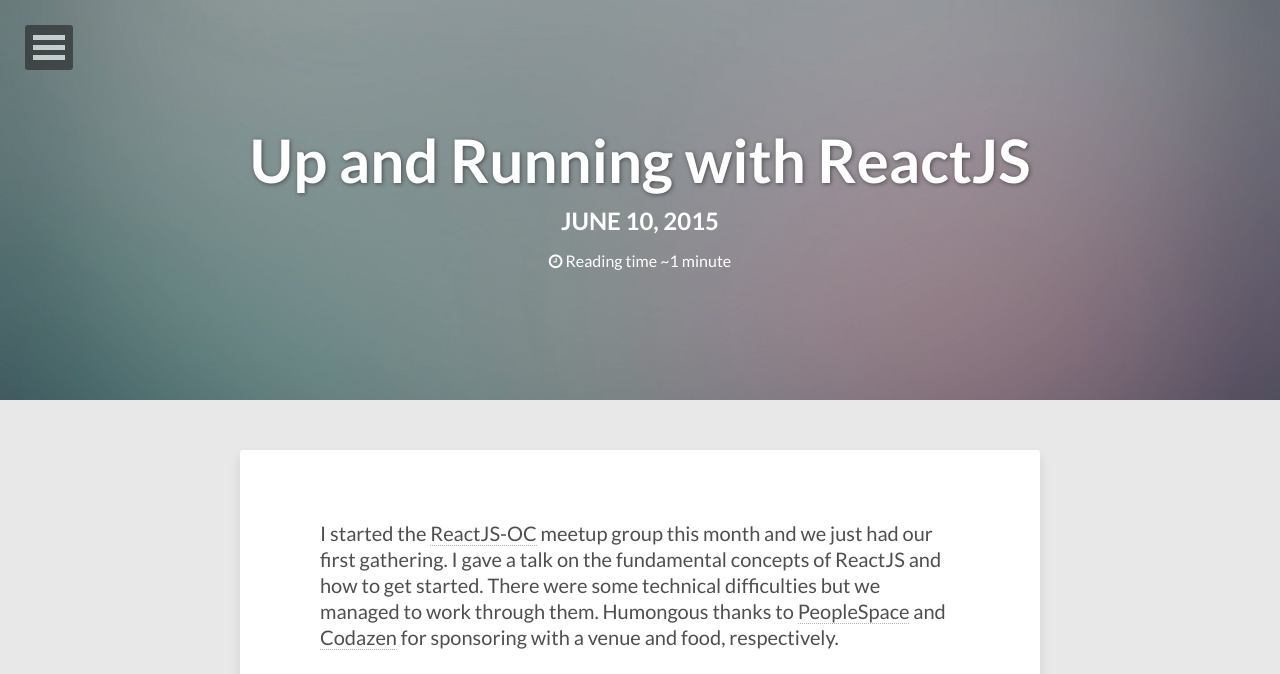
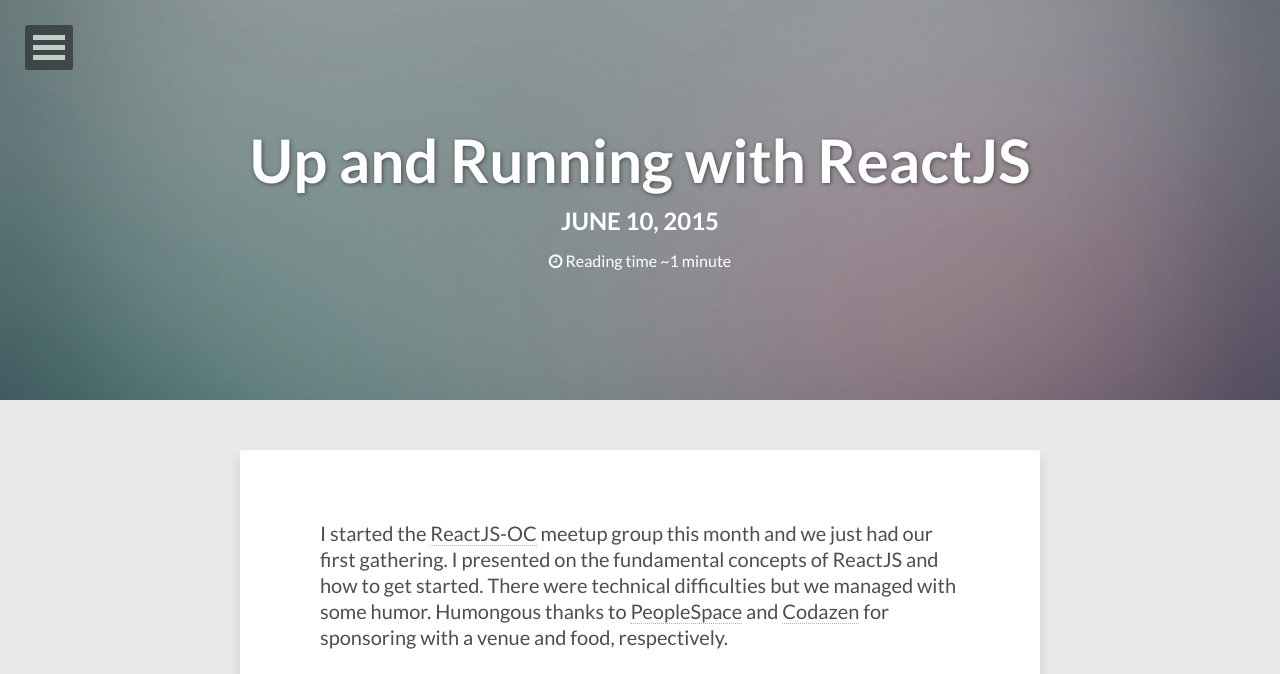
Before and after one commit to locnguyen/locnguyen.github.io, a Jekyll site: the page built from _posts/2015-06-10-up-and-running-with-reactjs.md, in a window 1280 px wide and 1400 px high. Shown: the top 674 px of the window. Built offline with Jekyll 4.4.1, drawn with Linux system fonts in a browser that asks for light colours; nearby versions of some CDN libraries; comment, search, counter and statistics services are not loaded; grey boxes are pictures that could not be loaded.

Commit message:
Fix typo in urls and grammar

```diff
--- a/_posts/2015-06-10-up-and-running-with-reactjs.md
+++ b/_posts/2015-06-10-up-and-running-with-reactjs.md
@@ -3,14 +3,14 @@
 title: Up and Running with ReactJS
 description:
 modified: 2015-06-10
-tags: [reactjs, presentations, javascript]
+tags: [reactjs, presentations, meetups, javascript]
 image:
   feature: abstract-1.jpg
 ---
 
 I started the [ReactJS-OC](http://www.meetup.com/ReactJS-OC) meetup group this month and we just had our first gathering.
-I gave a talk on the fundamental concepts of ReactJS and how to get started. There were some technical difficulties but
-we managed to work through them. Humongous thanks to [PeopleSpace](http://peoplespace.us) and [Codazen](http://codezen.com)
+I presented on the fundamental concepts of ReactJS and how to get started. There were technical difficulties but
+we managed with some humor. Humongous thanks to [PeopleSpace](http://peoplespace.us) and [Codazen](http://codazen.com)
 for sponsoring with a venue and food, respectively.
 
 
```
